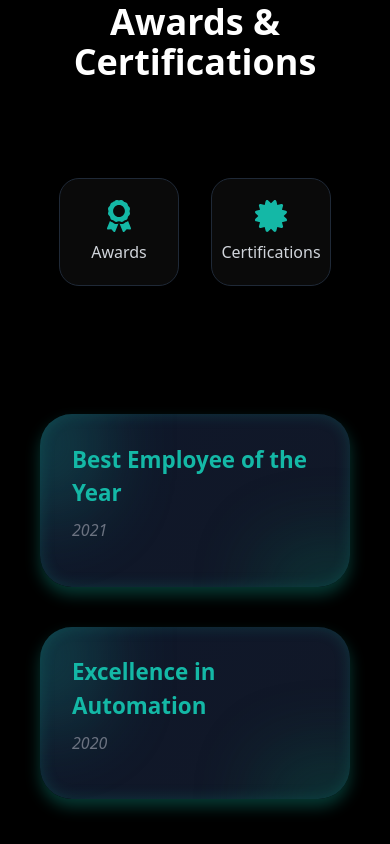
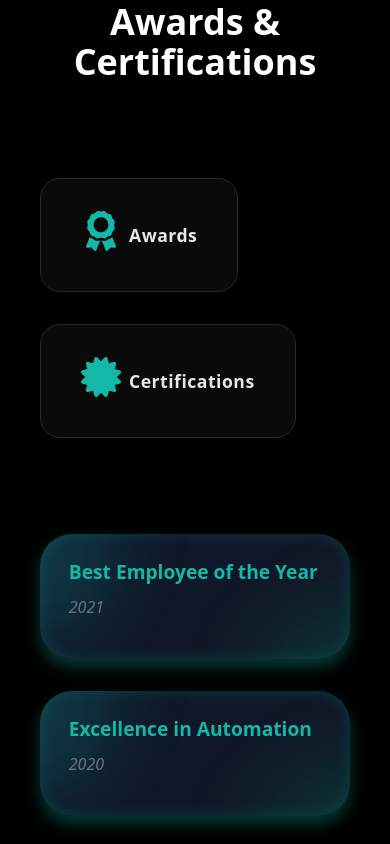
Before and after one commit to srideviblogs/my-portfolio-react, a React (Create React App) app: page / in a window 390 px wide. Shown: the part 3940-4784 px from the top of the page. Built offline with nearby package versions, Linux system fonts and the light colour scheme.

Commit message:
Update AwardsCertifications.css

```diff
--- a/src/components/AwardsCertifications.css
+++ b/src/components/AwardsCertifications.css
@@ -1,64 +1,15 @@
-/* Container with black bg and centered tabs */
-.award-cert-section {
-  background-color: #000; /* pure black */
-  padding: 3rem 1rem 5rem;
-  max-width: 90rem; /* max-w-6xl */
-  margin: 0 auto;
-  color: #e5e7eb;
-}
-
-/* Tabs container */
-.tab-box {
-  display: flex;
-  justify-content: center;
-  gap: 2rem;
-  margin-bottom: 3rem;
-  flex-wrap: wrap;
-}
-
-/* Each tab box styled as card */
-.tab-card {
-  background-color: #0a0a0a;
-  border: 1px solid #1f2937; /* very thin subtle border */
-  padding: 1.8rem 3rem;
-  border-radius: 1.25rem;
-  color: #d1d5db;
-  cursor: pointer;
-  text-align: center;
-  width: 140px;
-  transition: all 0.3s ease;
-  display: flex;
-  flex-direction: column;
-  align-items: center;
-  gap: 0.5rem;
-  user-select: none;
-}
-
-.tab-card:hover,
-.tab-card.active {
-  background-color: #111827;
-  border-color: #14b8a6;
-  box-shadow: 0 10px 25px rgba(20, 184, 166, 0.15);
-  transform: scale(1.05);
-}
-
-.tab-icon {
-  font-size: 2.8rem;
-  color: #14b8a6;
-}
-
-/* Unique grid cards for awards & certs */
+/* Container Grid */
 .unique-grid {
   display: grid;
   grid-template-columns: repeat(auto-fit, minmax(280px, 1fr));
-  gap: 2.5rem;
+  gap: 2rem;
   padding: 0 1rem;
 }
 
 /* Card Base */
 .unique-card {
   position: relative;
-  background: linear-gradient(135deg, #0f172a, #111827);
+  background: linear-gradient(135deg, #0f172a, #111827); /* dark blue-gray gradient */
   border-radius: 2rem;
   box-shadow:
     0 8px 15px rgba(20, 184, 166, 0.3),
@@ -66,7 +17,7 @@
   overflow: hidden;
   padding: 2rem 2.5rem;
   color: #d1d5db;
-  cursor: default;
+  cursor: pointer;
   transition: transform 0.4s ease, box-shadow 0.4s ease;
 }
 
@@ -84,7 +35,7 @@
   position: absolute;
   border-radius: 2rem;
   opacity: 0.25;
-  transition: opacity 0.3s ease;
+  transition: opacity 0.5s ease;
   z-index: 0;
 }
 
@@ -93,6 +44,8 @@
   left: -40px;
   width: 100px;
   height: 140px;
+  background: #14b8a6; /* teal */
+  transform: rotate(25deg);
   filter: blur(40px);
 }
 
@@ -101,10 +54,62 @@
   right: -50px;
   width: 140px;
   height: 100px;
+  background: #0ea5e9; /* blue */
+  transform: rotate(-25deg);
   filter: blur(35px);
 }
 
-/* Different base colors for awards vs certs */
+.unique-card:hover::before,
+.unique-card:hover::after {
+  opacity: 0.45;
+}
+
+/* Content inside card */
+.unique-card .content {
+  position: relative;
+  z-index: 1;
+}
+
+.unique-card h3 {
+  font-size: 1.4rem;
+  font-weight: 700;
+  color: #14b8a6; /* teal */
+  margin-bottom: 0.5rem;
+}
+
+.unique-card span {
+  font-style: italic;
+  color: #6b7280; /* gray-500 */
+  display: block;
+  margin-bottom: 1rem;
+}
+
+.unique-card p,
+.unique-card a {
+  font-size: 1rem;
+  color: #d1d5db; /* gray-300 */
+  line-height: 1.4;
+  text-decoration: none;
+}
+
+.unique-card a:hover {
+  text-decoration: underline;
+  color: #0ea5e9; /* bright blue on hover */
+}
+
+/* Expanded Description */
+.expanded-description {
+  margin-top: 1rem;
+  color: #9ca3af; /* lighter gray */
+  font-size: 0.95rem;
+  line-height: 1.5;
+  overflow-wrap: anywhere;
+  user-select: text;
+  cursor: default;
+  transition: max-height 0.3s ease, opacity 0.3s ease;
+}
+
+/* Different base colors for awards vs certs for subtle difference */
 .unique-award::before {
   background: #14b8a6; /* teal */
 }
@@ -121,44 +126,102 @@
   background: #0369a1; /* darker blue */
 }
 
-/* Content inside card */
-.unique-card .content {
-  position: relative;
-  z-index: 1;
+/* Buttons styling for tabs */
+section#awards-certifications > div > .flex > button {
+  cursor: pointer;
+  padding: 0.5rem 1.5rem;
+  border-radius: 9999px; /* pill shape */
+  font-weight: 600;
+  border: none;
+  background-color: #374151; /* default dark gray */
+  color: #d1d5db;
+  transition: background-color 0.3s ease, color 0.3s ease;
 }
 
-.unique-card h3 {
-  font-size: 1.4rem;
-  font-weight: 700;
-  color: #14b8a6;
-  margin-bottom: 0.5rem;
+section#awards-certifications > div > .flex > button:hover {
+  background-color: #065f46; /* darker teal on hover */
+  color: white;
 }
 
-.unique-card span {
-  font-style: italic;
-  color: #6b7280;
-  display: block;
-  margin-bottom: 1rem;
+section#awards-certifications > div > .flex > button.active,
+section#awards-certifications > div > .flex > button[aria-pressed="true"] {
+  background-color: #14b8a6; /* teal */
+  color: black;
 }
 
-.unique-card p {
-  font-size: 1rem;
-  color: #d1d5db;
-  line-height: 1.4;
+/* Responsive tweak */
+@media (max-width: 480px) {
+  .unique-card {
+    padding: 1.5rem 1.8rem;
+  }
+
+  .unique-card h3 {
+    font-size: 1.2rem;
+  }
 }
 
-/* Responsive tweaks */
-@media (max-width: 480px) {
-  .tab-card {
-    width: 120px;
-    padding: 1.3rem 2rem;
-  }
+/* Section Container with shadow box */
+.section-container {
+  max-width: 768px;
+  margin: 0 auto 2rem auto;
+  padding: 2rem;
+  background: linear-gradient(to bottom right, #0f172a, #1e293b); /* dark blue-gray */
+  border: 2px solid #14b8a6;
+  border-radius: 1.5rem;
+  box-shadow: 0 15px 25px rgba(20, 184, 166, 0.15);
+  display: flex;
+  justify-content: center;
+  align-items: center;
+}
 
-  .tab-icon {
-    font-size: 2rem;
-  }
+/* Tab Box (Awards & Certs buttons inside container) */
 
-  .unique-card {
-    padding: 1.8rem 2rem;
-  }
+/* Main container */
+.award-cert-section {
+  background-color: #000;
+  padding: 3rem 1rem;
+  display: flex;
+  justify-content: center;
 }
+
+/* Tab container */
+.tab-box {
+  display: flex;
+  gap: 2rem;
+  flex-wrap: wrap;
+}
+
+/* Card-style tab */
+.tab-card {
+  background-color: #0a0a0a;
+  border: 1px solid #1f2937; /* thin subtle border */
+  padding: 2rem 2.5rem;
+  border-radius: 1.25rem;
+  color: #e5e7eb;
+  cursor: pointer;
+  text-align: center;
+  transition: all 0.3s ease;
+  box-shadow: 0 0 0 transparent;
+}
+
+.tab-card:hover,
+.tab-card.active {
+  background-color: #111827;
+  border-color: #2d3748;
+  box-shadow: 0 10px 25px rgba(20, 184, 166, 0.15);
+  transform: scale(1.03);
+}
+
+/* Icon styling */
+.tab-icon {
+  font-size: 2.5rem;
+  margin-bottom: 0.5rem;
+  color: #14b8a6;
+}
+
+/* Text */
+.tab-card span {
+  font-size: 1.1rem;
+  font-weight: 600;
+  letter-spacing: 0.5px;
+}
```
